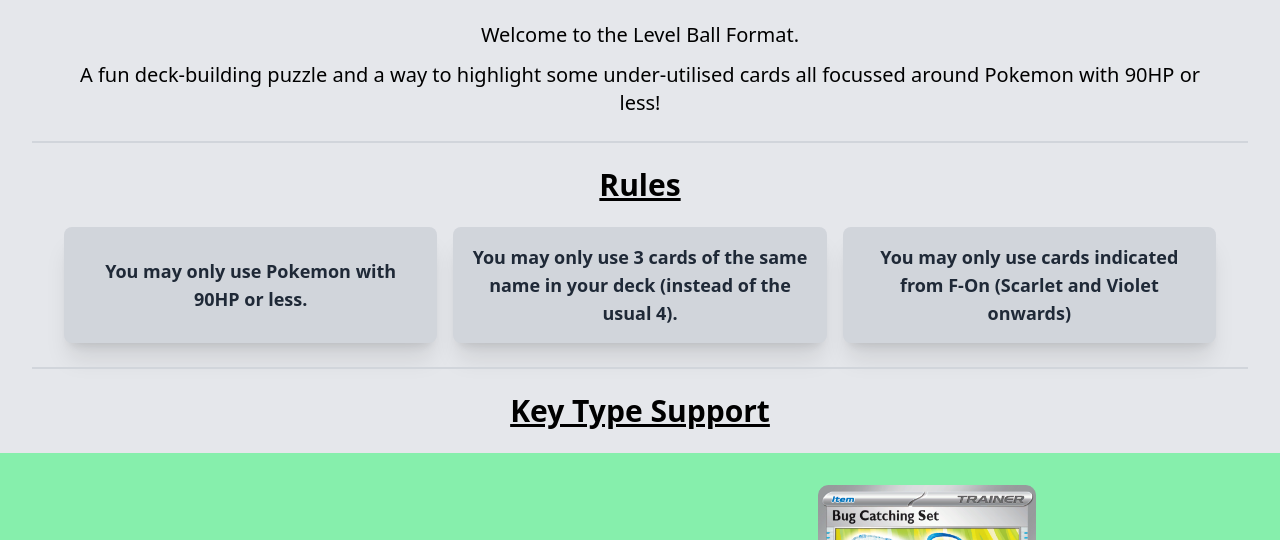
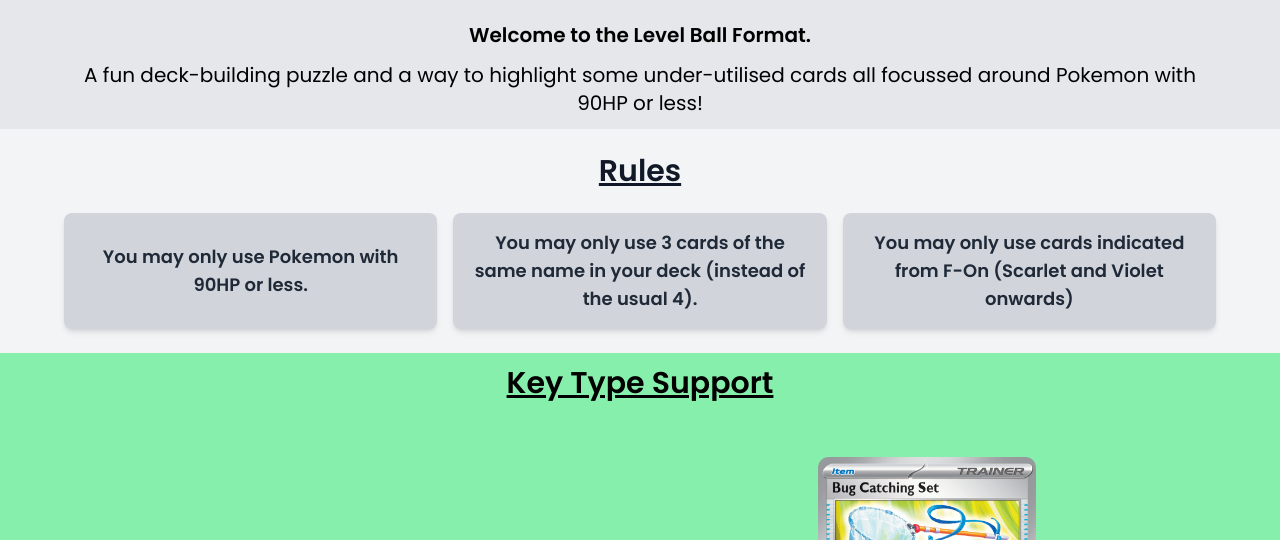
Before and after one commit to Joldilocks/level-ball-format-website, a plain HTML site: page index.html in a window 1280 px wide. Shown: the part 202-742 px from the top of the page. Drawn offline with nearby package versions, Linux system fonts and the light colour scheme.

Commit message:
Update font and other styling

```diff
--- a/index.html
+++ b/index.html
@@ -5,6 +5,13 @@
     <meta name="viewport" content="width=device-width, initial-scale=1.0">
 
     <script src="https://cdn.tailwindcss.com"></script>
+
+    <link href="https://fonts.googleapis.com/css2?family=Poppins:wght@400;600&display=swap" rel="stylesheet">
+    <style>
+    body {
+        font-family: 'Poppins', sans-serif;
+    }
+    </style>
 
     <title>Level Ball Format</title>
 </head>
@@ -15,33 +22,33 @@
     </div>
 
     <div class="description-container px-[5%] py-3 bg-gray-200 text-center text-xl">
-        <div class="mb-3">Welcome to the Level Ball Format.</div>
+        <div class="mb-3 font-semibold">Welcome to the Level Ball Format.</div>
         <div>A fun deck-building puzzle and a way to highlight some under-utilised cards all focussed around Pokemon with 90HP or less!</div>
     </div>
 
-    <hr class="mx-8 border-gray-300 border my-3">
+    <!-- <hr class="mx-8 border-gray-300 border my-3"> -->
 
-    <div class="rules-container px-[5%] py-3 bg-gray-200">
-        <div class="underline text-3xl font-bold text-center mb-6">Rules</div>
+    <div class="rules-container px-[5%] py-6 bg-gray-100 text-gray-900">
+        <h2 class="underline text-3xl font-bold text-center mb-6">Rules</h2>
 
         <div class="flex flex-col md:flex-row gap-4">
-            <div class="bg-gray-300 rounded-lg text-gray-800 text-lg font-semibold p-4 md:w-1/3 flex justify-center text-center items-center shadow-xl">
+            <div class="bg-gray-300 rounded-lg text-gray-800 text-lg font-semibold p-4 md:w-1/3 flex justify-center text-center items-center shadow-md">
                 You may only use Pokemon with 90HP or less.
             </div>
-            <div class="bg-gray-300 rounded-lg text-gray-800 text-lg font-semibold p-4 md:w-1/3 flex justify-center text-center items-center shadow-xl">
+            <div class="bg-gray-300 rounded-lg text-gray-800 text-lg font-semibold p-4 md:w-1/3 flex justify-center text-center items-center shadow-md">
                 You may only use 3 cards of the same name in your deck (instead of the usual 4).
             </div>
-            <div class="bg-gray-300 rounded-lg text-gray-800 text-lg font-semibold p-4 md:w-1/3 flex justify-center text-center items-center shadow-xl">
+            <div class="bg-gray-300 rounded-lg text-gray-800 text-lg font-semibold p-4 md:w-1/3 flex justify-center text-center items-center shadow-md">
                 You may only use cards indicated from F-On (Scarlet and Violet onwards)
             </div>
         </div>
     </div>
 
-    <hr class="mx-8 border-gray-300 border my-3">
+    <!-- <hr class="mx-8 border-gray-300 border my-3"> -->
 
-    <div class="type-support-container flex flex-col justify-center bg-gray-200 py-3">
+    <div class="type-support-container flex flex-col justify-center bg-green-300 py-3">
 
-        <div class="underline text-3xl font-bold text-center mb-6">Key Type Support</div>
+        <h2 class="underline text-3xl font-bold text-center mb-6">Key Type Support</h2>
 
         <div class="bg-green-300 px-[7%] py-8 flex flex-col md:flex-row justify-between items-center gap-6">
             <div class="flex flex-col justify-center items-center md:w-1/2">
@@ -175,9 +182,8 @@
 
     </div>
 
-    <div class="archetypes-container px-8 md:px-24 lg:px-32 bg-gray-200 mb-16">
-        <div class="underline text-3xl font-bold text-center mb-6">Example Archetypes</div>
-        <!-- <div class="flex flex-col gap-8"> -->
+    <div class="archetypes-container px-[7%] bg-gray-200 mb-16">
+        <h2 class="underline text-3xl font-bold text-center mb-6">Example Archetypes</h2>
         <div class="grid grid-cols-1 md:grid-cols-2 gap-6">
             <div>
                 <div class="font-bold flex justify-center items-center text-2xl text-gray-900 mb-4">Festival Lead</div>
```
